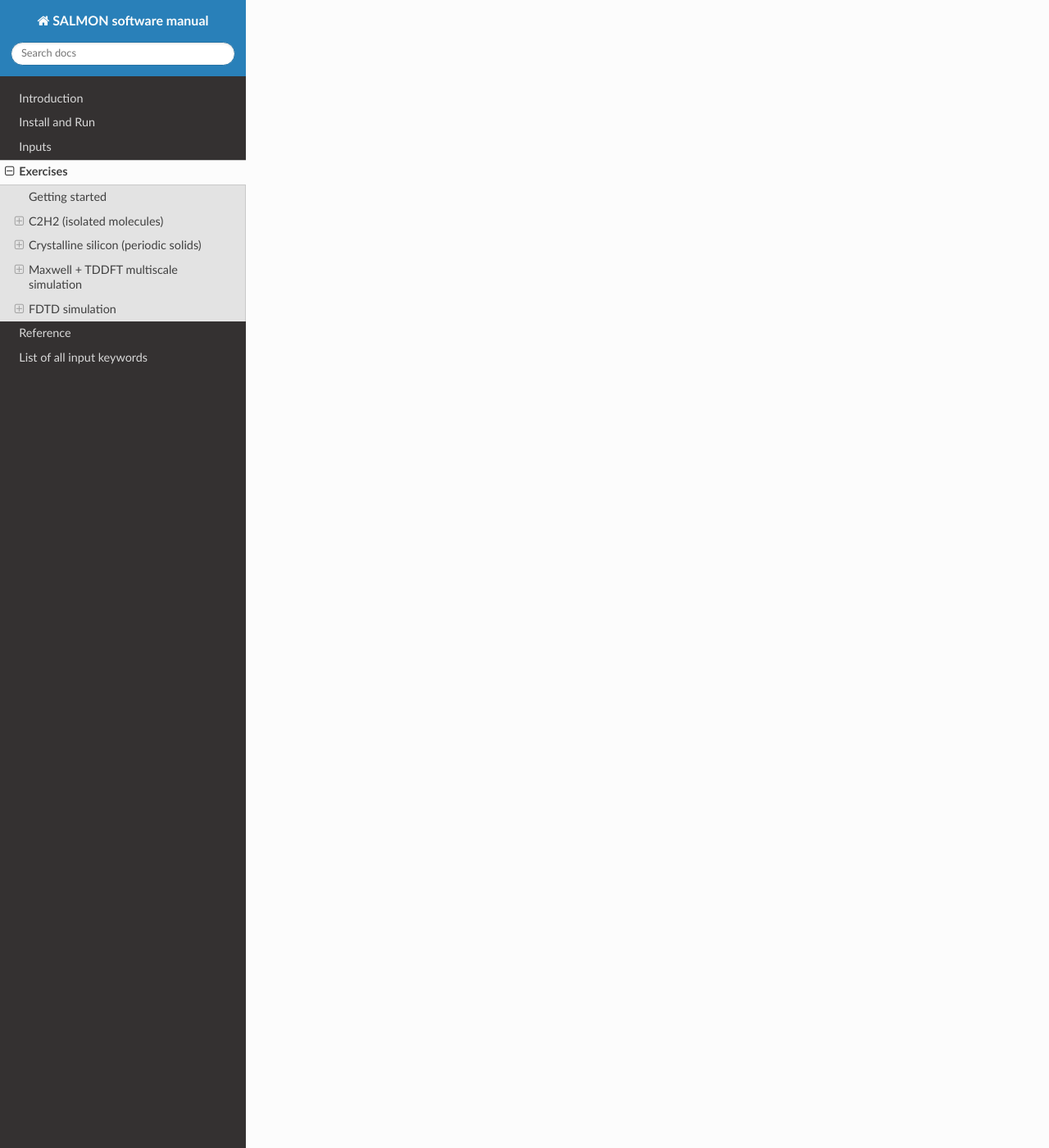
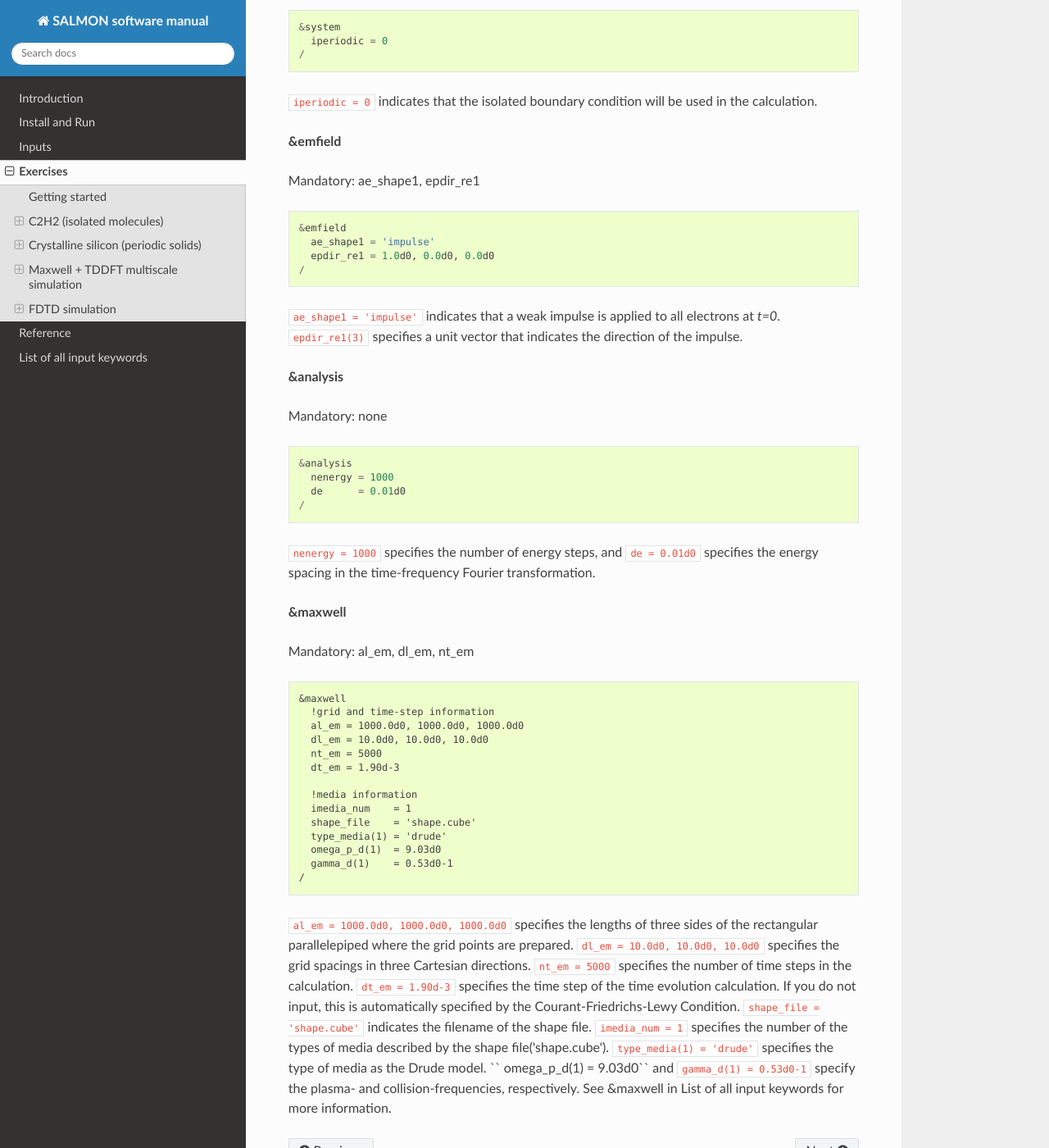
Before and after one commit to SALMON-TDDFT/SALMON-DOCS, a Sphinx documentation site: the page built from source/exercises.rst, in a window 1280 px wide and 1400 px high, scrolled down 55674 px. Shown: the whole window at 82% size. Built offline with Sphinx 7.4.7 and the Read the Docs theme 2.0.0, drawn with Linux system fonts in a browser that asks for light colours; formulas are drawn with MathJax 3; some of the changed text lies outside the part shown.

Commit message:
Update exercises.rst

```diff
--- a/source/exercises.rst
+++ b/source/exercises.rst
@@ -3168,3 +3168,86 @@
    /
 
 ``classicEM`` defined by ``sysname = 'classicEM'`` will be used in the filenames of output files.
+
+**&units**
+
+Mandatory: none
+
+::
+
+   &units
+     unit_system = 'A_eV_fs'
+   /
+
+This namelist specifies the unit system to be used in the input file. If you do not specify it, atomic unit will be used.
+
+**&system**
+
+Mandatory: iperiodic
+
+::
+
+   &system
+     iperiodic = 0
+   /
+
+``iperiodic = 0`` indicates that the isolated boundary condition will be used in the calculation.
+
+**&emfield**
+
+Mandatory: ae_shape1, epdir_re1
+
+::
+
+   &emfield
+     ae_shape1 = 'impulse'
+     epdir_re1 = 1.0d0, 0.0d0, 0.0d0
+   /
+
+``ae_shape1 = 'impulse'`` indicates that a weak impulse is applied to all electrons at *t=0*.
+``epdir_re1(3)`` specifies a unit vector that indicates the direction of the impulse.
+
+**&analysis**
+
+Mandatory: none
+
+::
+
+   &analysis
+     nenergy = 1000
+     de      = 0.01d0
+   /
+
+``nenergy = 1000`` specifies the number of energy steps, and ``de = 0.01d0`` specifies the energy spacing in the time-frequency Fourier transformation.
+
+**&maxwell**
+
+Mandatory: al_em, dl_em, nt_em
+
+::
+
+   &maxwell
+     !grid and time-step information
+     al_em = 1000.0d0, 1000.0d0, 1000.0d0
+     dl_em = 10.0d0, 10.0d0, 10.0d0
+     nt_em = 5000
+     dt_em = 1.90d-3
+
+     !media information
+     imedia_num    = 1
+     shape_file    = 'shape.cube'
+     type_media(1) = 'drude'
+     omega_p_d(1)  = 9.03d0
+     gamma_d(1)    = 0.53d0-1
+   /
+
+``al_em = 1000.0d0, 1000.0d0, 1000.0d0`` specifies the lengths of three sides of the rectangular parallelepiped where the grid points are prepared.
+``dl_em = 10.0d0, 10.0d0, 10.0d0`` specifies the grid spacings in three Cartesian directions.
+``nt_em = 5000`` specifies the number of time steps in the calculation.
+``dt_em = 1.90d-3`` specifies the time step of the time evolution calculation.
+If you do not input, this is automatically specified by the Courant-Friedrichs-Lewy Condition.
+``shape_file = 'shape.cube'`` indicates the filename of the shape file.
+``imedia_num = 1`` specifies the number of the types of media described by the shape file('shape.cube').
+``type_media(1) = 'drude'`` specifies the type of media as the Drude model.
+`` omega_p_d(1) = 9.03d0`` and ``gamma_d(1) = 0.53d0-1`` specify the plasma- and collision-frequencies, respectively.
+See &maxwell in List of all input keywords for more information.
```
